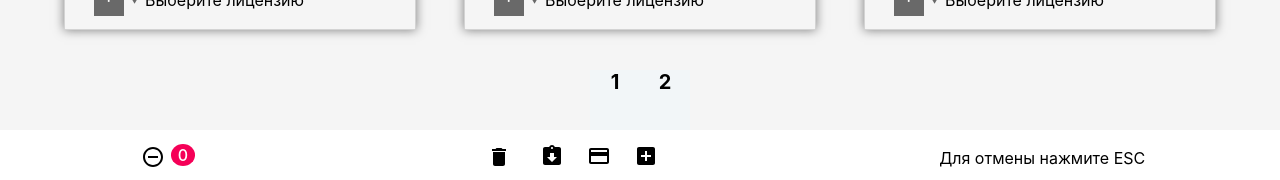
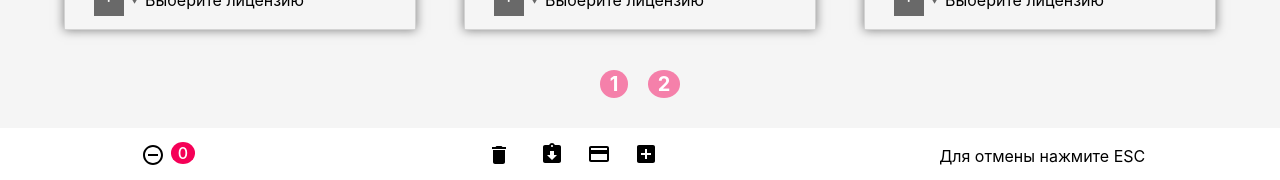
Before and after one commit to mariarykova/test_everypixel, a React (Create React App) app: page / in a window 1280 px wide. Shown: the part 654-834 px from the top of the page. Built offline with nearby package versions, Linux system fonts and the light colour scheme.

Commit message:
pagination-styles

```diff
--- a/src/App.css
+++ b/src/App.css
@@ -128,10 +128,21 @@
 }
 
 .pagination {
-  background: #f2f6f8; /* Цвет фона */
-  width: 60px; /* Ширина кнопки */
-  height: 60px; /* Высота */
+  border-radius: 100%;
+  background-color: #f500577a;
+  color: white;
+  padding: 2px 10px;
+  margin-bottom: 30px;
+  cursor: pointer;
   }
+
+  .pagination:hover {
+    background-color: #f50057;
+  }
+
+.activepag {
+  background-color: #f50057;
+}
 
 .pages {
   display: flex;
--- a/src/App.js
+++ b/src/App.js
@@ -7,9 +7,8 @@ import DeleteIcon from '@material-ui/icons/Delete';
 import GetAppIcon from '@material-ui/icons/GetApp';
 import CreditCardIcon from '@material-ui/icons/CreditCard';
 import ShareIcon from '@material-ui/icons/Share';
-import classnames from 'classnames';
+import VisibilityIcon from '@material-ui/icons/Visibility';
 import Pagination from '@material-ui/lab/Pagination';
-import VisibilityIcon from '@material-ui/icons/Visibility';
 
 
 class App extends React.Component {
@@ -24,8 +23,7 @@ class App extends React.Component {
       }),
       currentPage: 1,
       imagesPerPage: 6,
-      activePage: 1,
-      // activeImage: false,
+      activePage: '',
       selectAllChecked: false
     };
     this.handleClick = this.handleClick.bind(this);
@@ -36,20 +34,19 @@ class App extends React.Component {
 
 
 
-      handleClick(event) {
+      handleClick(e, index) {
         this.setState({
-          currentPage: Number(event.target.id)
+          currentPage: Number(index),
+          activePage: index
         });
       }
 
       selectedImages(indexSelected) {
         const nextImagesState = this.state.images.map((image, index) => {
-        // let classNames = 'checkbox';
         let nextSelectedState = image.isSelected;
           if (index === indexSelected) {
           nextSelectedState = !image.isSelected;
-          // classNames += ' checkbox-active';
-          }
+        }
           return {
             ...image,
             isSelected: nextSelectedState
@@ -156,12 +153,18 @@ class App extends React.Component {
     for (let i = 1; i <= Math.ceil(images.length / imagesPerPage); i++)
        pageNumbers.push(i)
 
-    const renderPageNumbers = pageNumbers.map(number => {
+    const renderPageNumbers = pageNumbers.map((number, index) => {
+      const active = this.state.activePage;
+      let classPag = 'pagination';
+      if (active === number) {
+        classPag += ' activepag';
+      }
+
       return (
-        <div className="pagination"
+        <div className={classPag}
           key={number}
           id={number}
-          onClick={this.handleClick}
+          onClick={(e) => this.handleClick(e, number)}
           >
           {number}
         </div>
```
Also changed, not shown: src/components/Checkboxone.js (deleted, +0 -16 lines), src/components/Pagination.js (deleted, +0 -25 lines).
